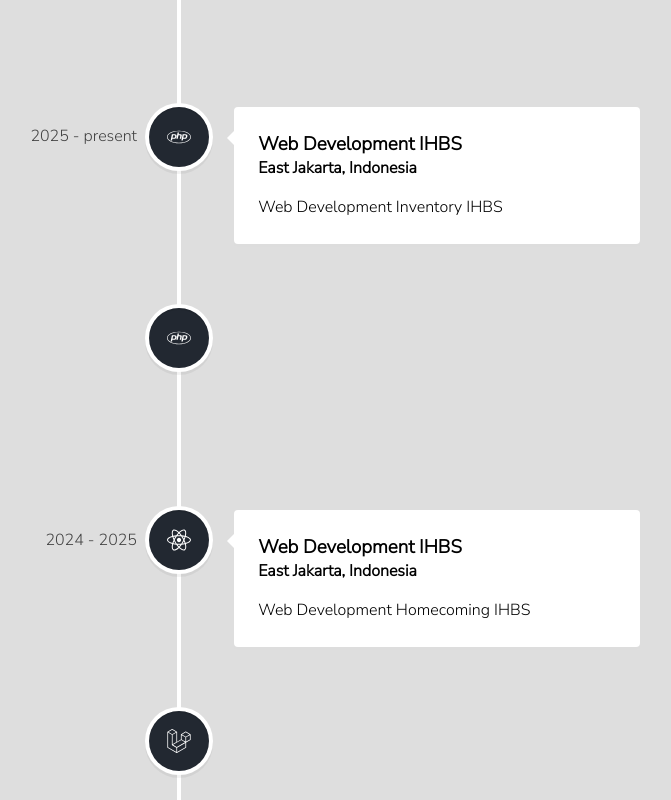
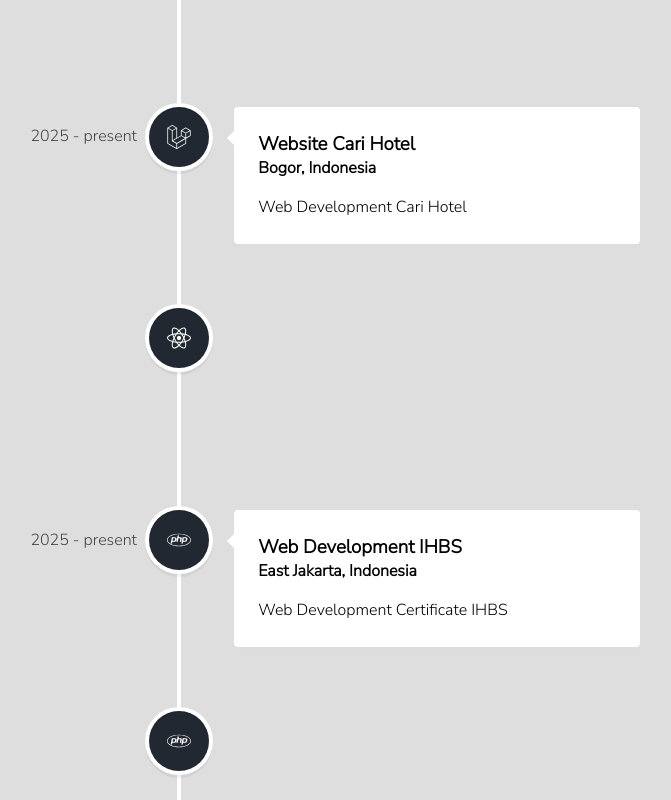
Before and after one commit to robbytrujillo/robbyilham, a React (Vite) app: page /experience in a window 1280 px wide. Shown: the part 320-1120 px from the top of the page, without its empty margins (461-1132 px from the left). Built offline with nearby package versions, Linux system fonts and the light colour scheme.

Commit message:
my porto extended

```diff
--- a/src/data/DataPortfolio.jsx
+++ b/src/data/DataPortfolio.jsx
@@ -7,6 +7,7 @@ import portfolio7 from "../assets/portfolio7.png";
 import portfolio12 from "../assets/certificate-home.png";
 import portfolio13 from "../assets/desa-digital2.png";
 import portfolio14 from "../assets/cari-hotel.png";
+import portfolio15 from "../assets/chatschool1.png";
 
 export const portfolioList = [
   {
@@ -81,4 +82,13 @@ export const portfolioList = [
     information:
       "An application used to search for and book hotel accommodations. This application allows users to compare prices, check availability, and make reservations independently from their mobile phone or computer.",
   },
+  {
+    id: "9",
+    title: "Asisten Informasi Sekolah",
+    image: portfolio15,
+    skill: "html, css, javascript, php, LLM",
+    site: "https://chatschool.robbyilham.com/",
+    information:
+      "An artificial intelligence (AI)-based virtual assistant designed to help answer prospective parents' questions and provide up-to-date information.",
+  },
 ];
--- a/src/pages/Experience.jsx
+++ b/src/pages/Experience.jsx
@@ -1,6 +1,9 @@
 // import react vertical timeline component
-import { VerticalTimeline, VerticalTimelineElement }  from 'react-vertical-timeline-component';
-import 'react-vertical-timeline-component/style.min.css';
+import {
+  VerticalTimeline,
+  VerticalTimelineElement,
+} from "react-vertical-timeline-component";
+import "react-vertical-timeline-component/style.min.css";
 
 // react icon
 // import { RiNextjsFill } from "react-icons/ri";
@@ -24,81 +27,131 @@ function Experience() {
           <VerticalTimelineElement
             className="vertical-timeline-element--work"
             date="2025 - present"
-                iconStyle={{ background: '#222831', color: '#fff' }}
+            iconStyle={{ background: "#222831", color: "#fff" }}
             icon={<FaPhp />}
           >
-              <h3 className="vertical-timeline-element-title">Web Development IHBS</h3>
-              <h4 className="vertical-timeline-element-subtitle">East Jakarta, Indonesia</h4>
-              <p>
-                Web Development Certificate IHBS
-              </p>
+            <h3 className="vertical-timeline-element-title">Chatbot AI</h3>
+            <h4 className="vertical-timeline-element-subtitle">
+              Bogor, Indonesia
+            </h4>
+            <p>Web Development Chatbot AI</p>
           </VerticalTimelineElement>
           <VerticalTimelineElement
             className="vertical-timeline-element--work"
             date="2025 - present"
-                iconStyle={{ background: '#222831', color: '#fff' }}
+            iconStyle={{ background: "#222831", color: "#fff" }}
+            icon={<FaLaravel />}
+          >
+            <h3 className="vertical-timeline-element-title">
+              Website Cari Hotel
+            </h3>
+            <h4 className="vertical-timeline-element-subtitle">
+              Bogor, Indonesia
+            </h4>
+            <p>Web Development Cari Hotel</p>
+          </VerticalTimelineElement>
+          <VerticalTimelineElement
+            className="vertical-timeline-element--work"
+            date="2025 - present"
+            iconStyle={{ background: "#222831", color: "#fff" }}
+            icon={<FaReact />}
+          >
+            <h3 className="vertical-timeline-element-title">
+              Website Desa Digital
+            </h3>
+            <h4 className="vertical-timeline-element-subtitle">
+              Bogor, Indonesia
+            </h4>
+            <p>Web Development Desa Digital</p>
+          </VerticalTimelineElement>
+          <VerticalTimelineElement
+            className="vertical-timeline-element--work"
+            date="2025 - present"
+            iconStyle={{ background: "#222831", color: "#fff" }}
             icon={<FaPhp />}
           >
-              <h3 className="vertical-timeline-element-title">Web Development IHBS</h3>
-              <h4 className="vertical-timeline-element-subtitle">East Jakarta, Indonesia</h4>
-              <p>
-                Web Development Inventory IHBS
-              </p>
+            <h3 className="vertical-timeline-element-title">
+              Web Development IHBS
+            </h3>
+            <h4 className="vertical-timeline-element-subtitle">
+              East Jakarta, Indonesia
+            </h4>
+            <p>Web Development Certificate IHBS</p>
+          </VerticalTimelineElement>
+          <VerticalTimelineElement
+            className="vertical-timeline-element--work"
+            date="2025 - present"
+            iconStyle={{ background: "#222831", color: "#fff" }}
+            icon={<FaPhp />}
+          >
+            <h3 className="vertical-timeline-element-title">
+              Web Development IHBS
+            </h3>
+            <h4 className="vertical-timeline-element-subtitle">
+              East Jakarta, Indonesia
+            </h4>
+            <p>Web Development Inventory IHBS</p>
           </VerticalTimelineElement>
           <VerticalTimelineElement
             className="vertical-timeline-element--work"
             date="2024 - 2025"
-                iconStyle={{ background: '#222831', color: '#fff' }}
+            iconStyle={{ background: "#222831", color: "#fff" }}
             icon={<FaPhp />}
           >
-              <h3 className="vertical-timeline-element-title">Web Development IHBS</h3>
-              <h4 className="vertical-timeline-element-subtitle">East Jakarta, Indonesia</h4>
-              <p>
-                Web Development Health IHBS
-              </p>
+            <h3 className="vertical-timeline-element-title">
+              Web Development IHBS
+            </h3>
+            <h4 className="vertical-timeline-element-subtitle">
+              East Jakarta, Indonesia
+            </h4>
+            <p>Web Development Health IHBS</p>
           </VerticalTimelineElement>
           <VerticalTimelineElement
             className="vertical-timeline-element--work"
             date="2024 - 2025"
-                iconStyle={{ background: '#222831', color: '#fff' }}
+            iconStyle={{ background: "#222831", color: "#fff" }}
             icon={<FaReact />}
           >
-              <h3 className="vertical-timeline-element-title">Web Development IHBS</h3>
-              <h4 className="vertical-timeline-element-subtitle">East Jakarta, Indonesia</h4>
-              <p>
-                Web Development Homecoming IHBS
-              </p>
+            <h3 className="vertical-timeline-element-title">
+              Web Development IHBS
+            </h3>
+            <h4 className="vertical-timeline-element-subtitle">
+              East Jakarta, Indonesia
+            </h4>
+            <p>Web Development Homecoming IHBS</p>
           </VerticalTimelineElement>
           <VerticalTimelineElement
             className="vertical-timeline-element--work"
             date="2023 - 2024"
-                iconStyle={{ background: '#222831', color: '#fff' }}
+            iconStyle={{ background: "#222831", color: "#fff" }}
             icon={<FaLaravel />}
           >
-              <h3 className="vertical-timeline-element-title">Web Development IHBS</h3>
-              <h4 className="vertical-timeline-element-subtitle">East Jakarta, Indonesia</h4>
-              <p>
-                Web Development HRIS IHBS
-              </p>
+            <h3 className="vertical-timeline-element-title">
+              Web Development IHBS
+            </h3>
+            <h4 className="vertical-timeline-element-subtitle">
+              East Jakarta, Indonesia
+            </h4>
+            <p>Web Development HRIS IHBS</p>
           </VerticalTimelineElement>
           <VerticalTimelineElement
             className="vertical-timeline-element--work"
             date="2022 - 2023"
-                iconStyle={{ background: '#222831', color: '#fff' }}
+            iconStyle={{ background: "#222831", color: "#fff" }}
             icon={<FaVuejs />}
           >
             <h3 className="vertical-timeline-element-title">Web Development</h3>
-              <h4 className="vertical-timeline-element-subtitle">Bogor, Indonesia</h4>
-              <p>
-                Web Development My Blog
-              </p>
+            <h4 className="vertical-timeline-element-subtitle">
+              Bogor, Indonesia
+            </h4>
+            <p>Web Development My Blog</p>
           </VerticalTimelineElement>
         </VerticalTimeline>
       </div>
       <Footer />
       <ScrollToTop />
     </>
-  )
+  );
 }
 
-export default Experience
+export default Experience;
```
Also changed, not shown: src/assets/chatschool1.png (added). Lines whose indentation alone changed are shown as unchanged.
